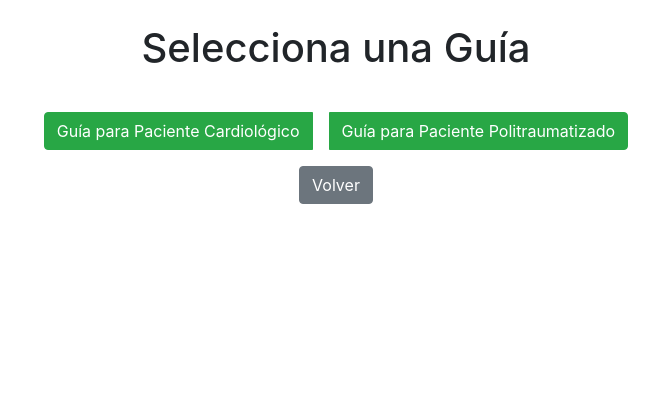
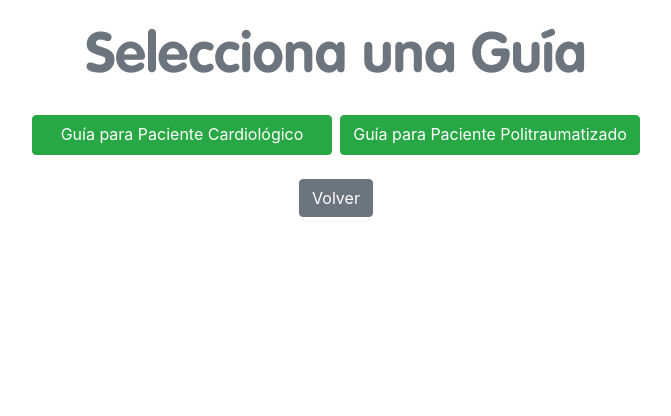
Before and after one commit to nfacundomendoza/FormularioApp, a Flask app: page /generar_planilla in a window 1280 px wide. Shown: the part 104-520 px from the top of the page, without its empty margins (304-975 px from the left). Run offline with Flask 3, Linux system fonts and the light colour scheme.

Commit message:
agrego estilo a seleccionar guia

```diff
--- a/templates/formulario_cardiologico.html
+++ b/templates/formulario_cardiologico.html
@@ -1,11 +1,10 @@
-{% extends "layout.html"%}
+{% extends "layout.html" %}
 
 {% block title %}Formulario GUIA T CARDIOLÓGICO{% endblock %}
 
 {% block content %}
 
 {% from "macro.html" import show_errors %}
-
 
 <div class="container mt-5">
 
--- a/templates/formulario_politraumatizado.html
+++ b/templates/formulario_politraumatizado.html
@@ -128,6 +128,7 @@
                     {{ form.arm(class="form-check-input", id="arm") }}
                     {{ form.arm.label(class="form-check-label", for="arm") }}
                 </div>
+            </div>
         </div>
 
         <div class="form-group row mb-3">
@@ -366,6 +367,7 @@
                 <div class="form-check">
                     {{ form.trauma_columna(class="form-check-input", id="trauma_columna") }}
                     {{ form.trauma_columna.label(class="form-check-label", for="trauma_columna") }}
+                </div>
             </div>
             <div class="col-md-6">
                 <div class="form-check">
--- a/templates/seleccionar_guia.html
+++ b/templates/seleccionar_guia.html
@@ -3,14 +3,18 @@
 {% block title %}Seleccionar Guía{% endblock %}
 
 {% block content %}
-    <h1 class="text-center my-4">Selecciona una Guía</h1>
-    <div class="texto-centro">
-        <div class="btn-group mt-3">
-            <button onclick="window.location.href='/guia_t_cardiologico'" class="btn btn-success mx-2">Guía para Paciente Cardiológico</button>
-            <button onclick="window.location.href='/guia_t_politraumatizado'" class="btn btn-success mx-2">Guía para Paciente Politraumatizado</button>
+    <div class="texto-centro mt-4">
+        <h1 class="titulo-principal">Selecciona una Guía</h1>
+    </div>
+
+        <div class="d-flex flex-column align-items-center mt-4">
+            <div class="d-flex justify-content-center mb-3">
+                <a href="/guia_t_cardiologico" class="btn btn-success mx-1" style="width: 300px; height: 40px;">Guía para Paciente Cardiológico</a>
+                <a href="/guia_t_politraumatizado" class="btn btn-success mx-1" style="width: 300px; height: 40px;">Guía para Paciente Politraumatizado</a>
+            </div>
+            <div class="mt-2">
+                <a href="/" class="btn btn-secondary mx-2">Volver</a>
+            </div>
         </div>
-        <div class="mt-3">
-            <button onclick="window.location.href='/'" class="btn btn-secondary">Volver</button>
-        </div>
-    </div>
+
 {% endblock %}
```
